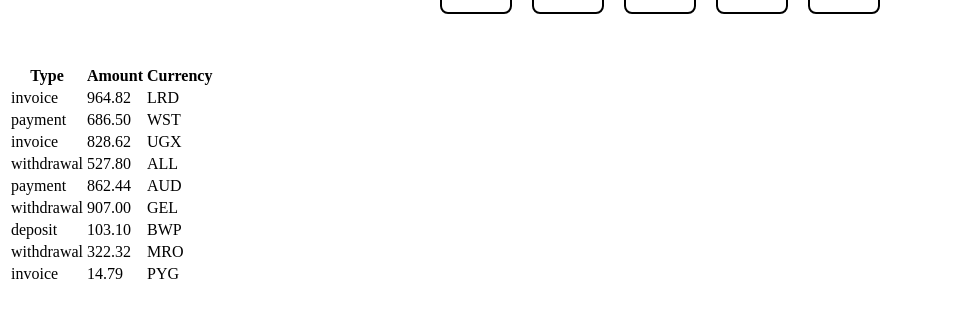
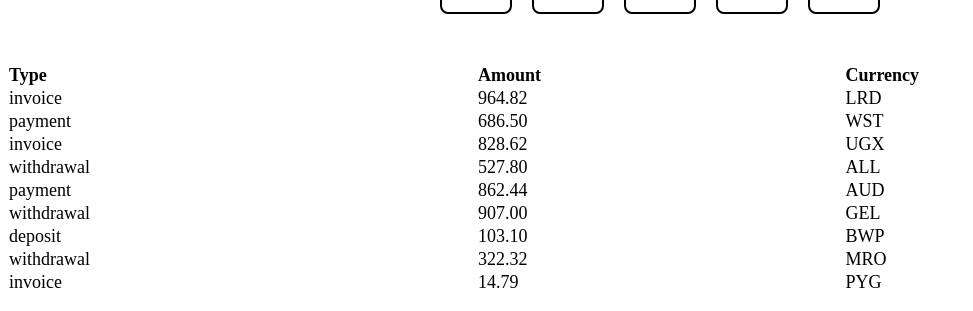
Before and after one commit to isteppanenko/goit-react-hw-01, a React (Vite) app: page / in a window 1280 px wide. Shown: the part 570-881 px from the top of the page, without its empty margins (0-973 px from the left). Built offline with nearby package versions, Linux system fonts and the light colour scheme.

Commit message:
edit_modul_to_module

```diff
--- a/src/components/TransactionHistory/TransactionHistory.jsx
+++ b/src/components/TransactionHistory/TransactionHistory.jsx
@@ -1,8 +1,8 @@
 import transactions from '../../assets/transactionsHistory.json';
-
+import css from './/TransactionHistory.module.css';
 const TransactionHistory = () => {
   return (
-    <table>
+    <table className={css.transactionHistory}>
       <thead>
         <tr>
           <th>Type</th>
--- /dev/null
+++ b/src/components/TransactionHistory/TransactionHistory.module.css
@@ -0,0 +1,7 @@
+.transactionHistory {
+  width: 100%;
+  border-collapse: collapse;
+  margin: 20px 0;
+  font-size: 18px;
+  text-align: left;
+}
```
Also changed, not shown: src/components/TransactionHistory/TransactionHistory.modul.css (deleted).
